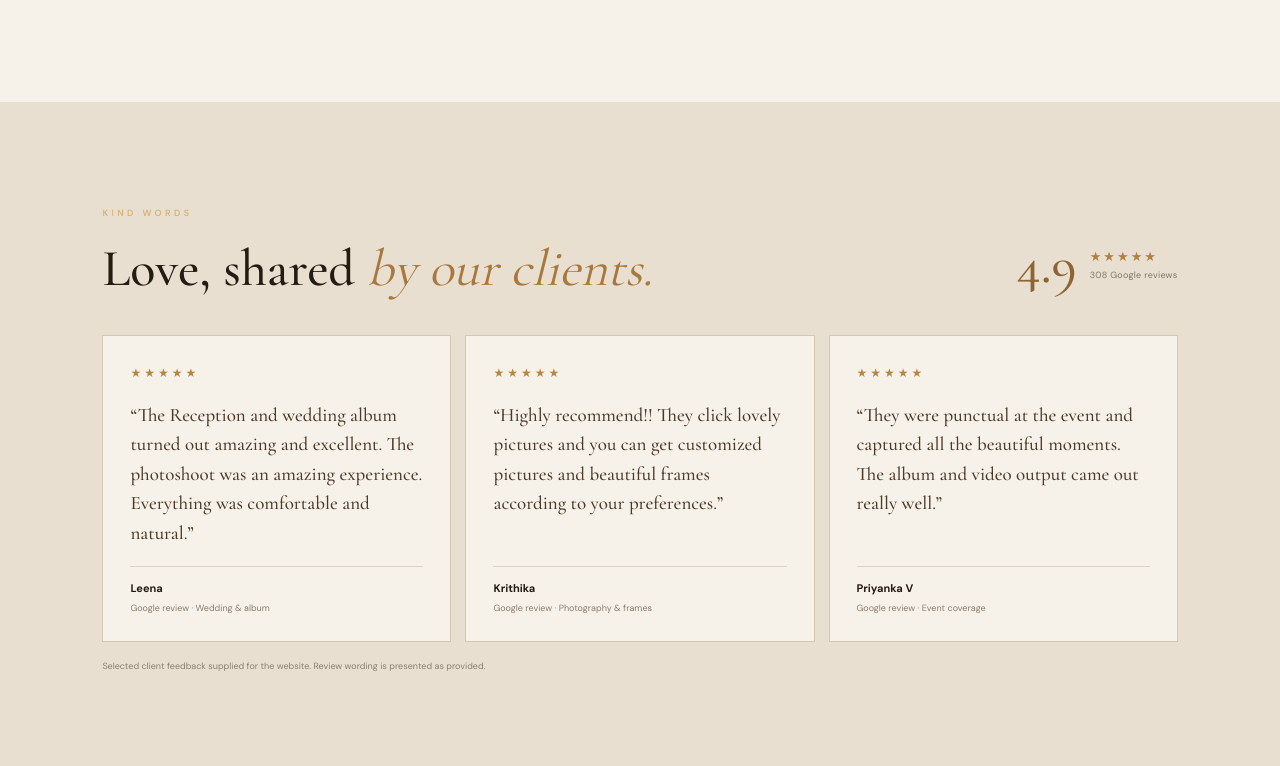
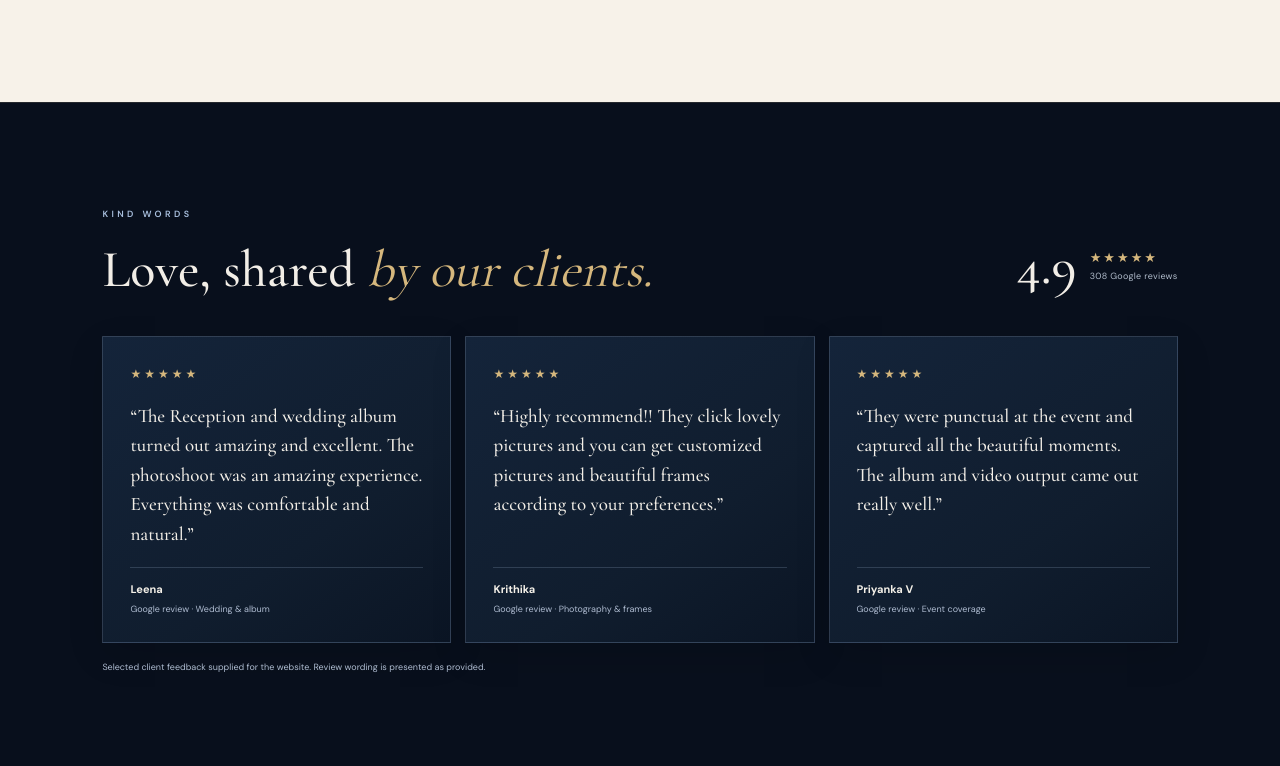
Before and after one commit to gracephoto27-debug/gracyphotography, a plain HTML site: page index.html in a window 1280 px wide. Shown: the part 6654-7420 px from the top of the page. Drawn offline with nearby package versions, Linux system fonts and the light colour scheme.

Commit message:
Match testimonials section to cinematic videos navy theme

```diff
--- a/styles.css
+++ b/styles.css
@@ -1238,3 +1238,49 @@ body.golden-hour-page .floating-socials a, body.golden-hour-page .floating-socia
 #featured-gallery .gallery-card-title {
   color:#FFFFFF;
 }
+
+
+/* Testimonials section — match Cinematic Videos deep navy theme */
+#testimonials.reviews {
+  background:#080f1c;
+  color:#f4f0e8;
+  border-top:1px solid rgba(214,190,151,.14);
+  border-bottom:1px solid rgba(214,190,151,.14);
+}
+#testimonials .section-heading h2 {
+  color:#f2eee7;
+}
+#testimonials .section-heading h2 em {
+  color:#d5b77d;
+}
+#testimonials .section-heading .eyebrow {
+  color:#a9c0df;
+}
+#testimonials .rating strong {
+  color:#f2eee7;
+}
+#testimonials .rating span,
+#testimonials .stars {
+  color:#d5b77d;
+}
+#testimonials .rating small {
+  color:#afbac9;
+}
+#testimonials .review-grid blockquote {
+  background:linear-gradient(145deg,#14243a 0%,#101d2e 64%,#0b1524 100%);
+  border:1px solid rgba(169,192,223,.22);
+  box-shadow:0 12px 34px rgba(0,0,0,.12);
+}
+#testimonials .review-grid blockquote>p {
+  color:#f2eee7;
+}
+#testimonials .review-grid footer {
+  border-top:1px solid rgba(169,192,223,.2);
+}
+#testimonials .review-grid footer b {
+  color:#f4f0e8;
+}
+#testimonials .review-grid footer small,
+#testimonials .review-source {
+  color:#aebbd0;
+}
```
